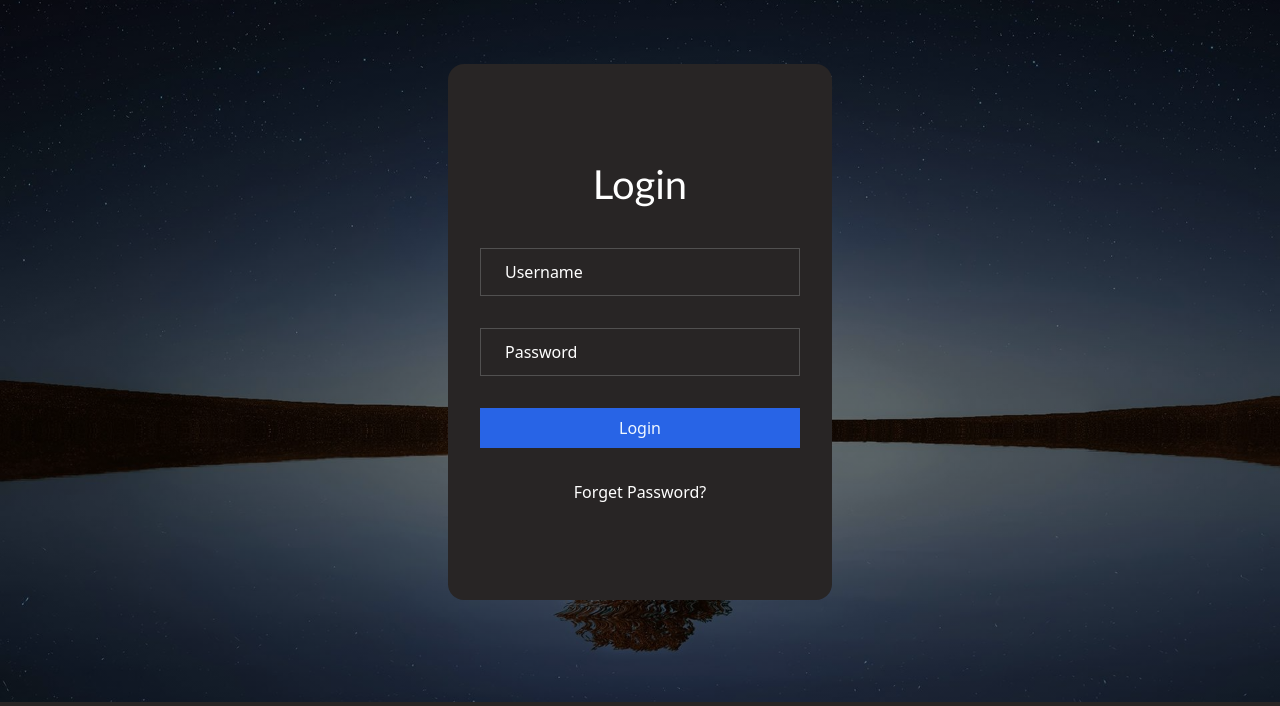
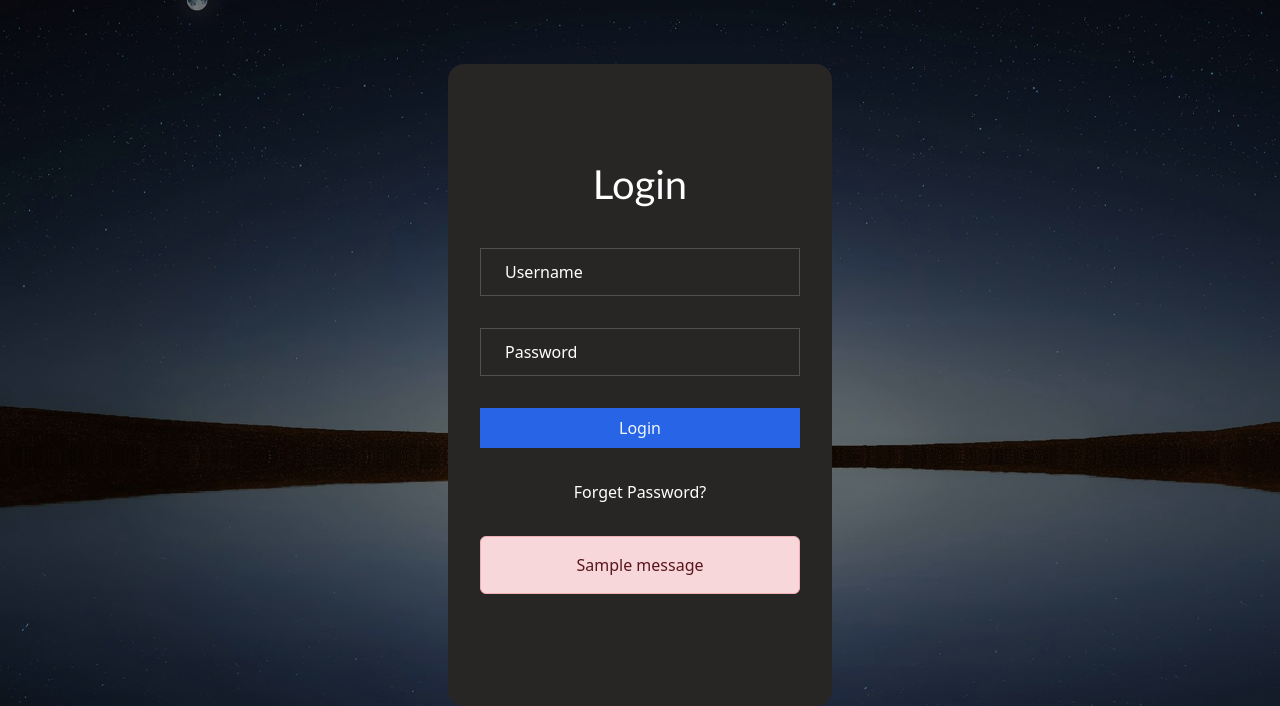
Before and after one commit to rahulrameshm0/Cryptop-Website, a Django app: page /login/ in a window 1280 px wide. Shown: the part 98-804 px from the top of the page. Run offline with Django 5.2, Linux system fonts and the light colour scheme; tables that the repository leaves empty hold one stand-in row (values such as "Sample post"); one stand-in notice (Sample message) is shown.

Commit message:
modefied the login template page and views page

```diff
--- a/crypto_app/views.py
+++ b/crypto_app/views.py
@@ -4,7 +4,7 @@ from django.contrib.auth import login, logout, authenticate
 from django.contrib import messages
 # Create your views here.
 def home(request):
-    return render(request, 'index.html')
+    return render(request, 'login.html')
 
 def about(request):
     return render(request, 'about_layout.html')
@@ -24,7 +24,7 @@ def login_account(request):
             messages.success(request, 'Login successfull')
 
         else:
-            messages.error(request, 'Username or password is incorrect')
+            messages.error(request, 'Username or password is incorrect!')
 
     return render(request, 'login.html')
 
@@ -37,11 +37,11 @@ def signup_account(request):
 
 
         if User.objects.filter(username=username).exists():
-            messages.error(request, 'This username already exists')
+            messages.error(request, 'This username already exists!')
             return redirect('register')
 
         if User.objects.filter(email=email).exists():
-            messages.error(request, 'This email address already exists')
+            messages.error(request, 'This email address already exists!')
             return redirect('register')
 
         create_user = User.objects.create_user(username=username, password=password, email=email, confirm_password=confirm_password)
--- a/templates/login-layout.html
+++ b/templates/login-layout.html
@@ -10,6 +10,17 @@
                     <input class="password" type="password" name="password" id="password" placeholder="Password" required>
                     <button type="submit">Login</button>
                     <a href="#" class="f-pass">Forget Password?</a>
+                             {% for message in messages %}
+                    {% if messages %}
+                    <div class="alert alert-danger" role="alert">
+                        {{message}}
+                    </div>
+                    {% else %}
+                    <div class="alert alert-success" role="alert">
+                        {{message}}
+                    </div>
+                    {% endif %}
+                    {% endfor %}
                 </form>
             </div>
         </div>
```
